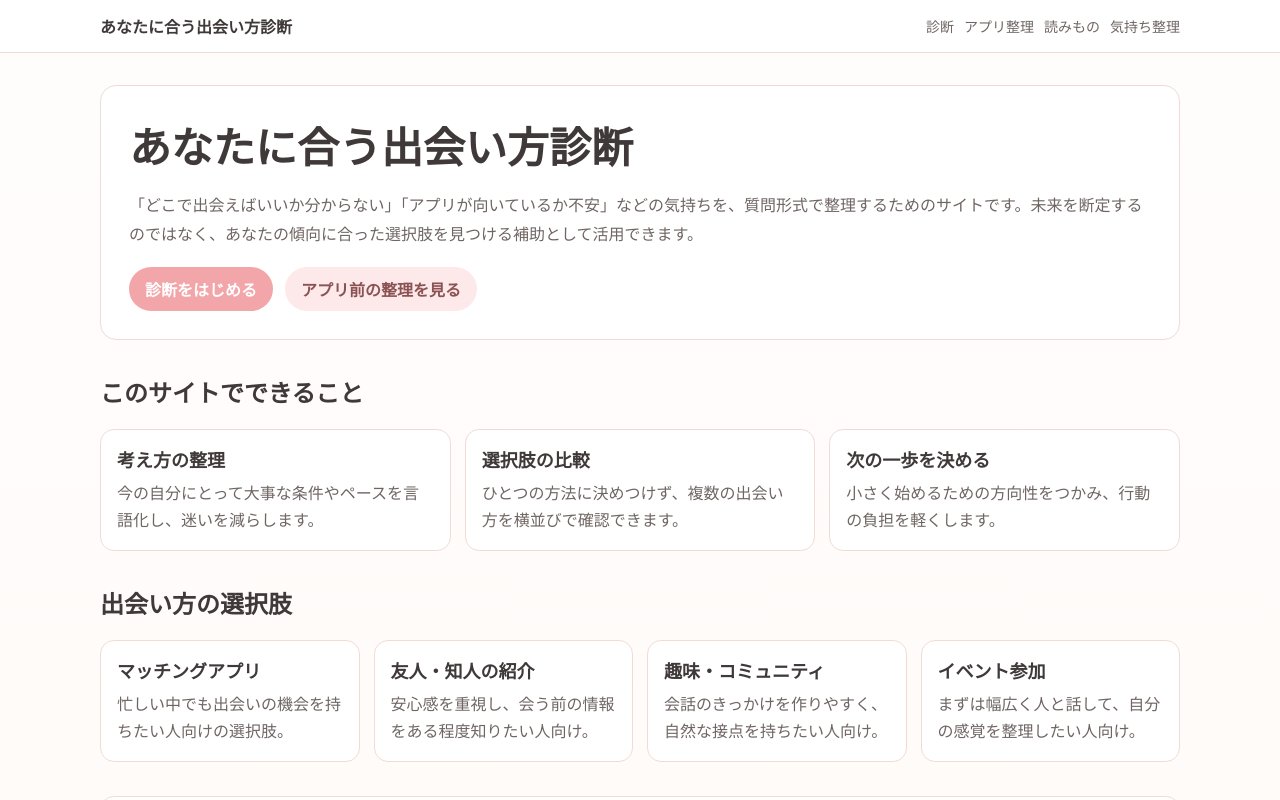
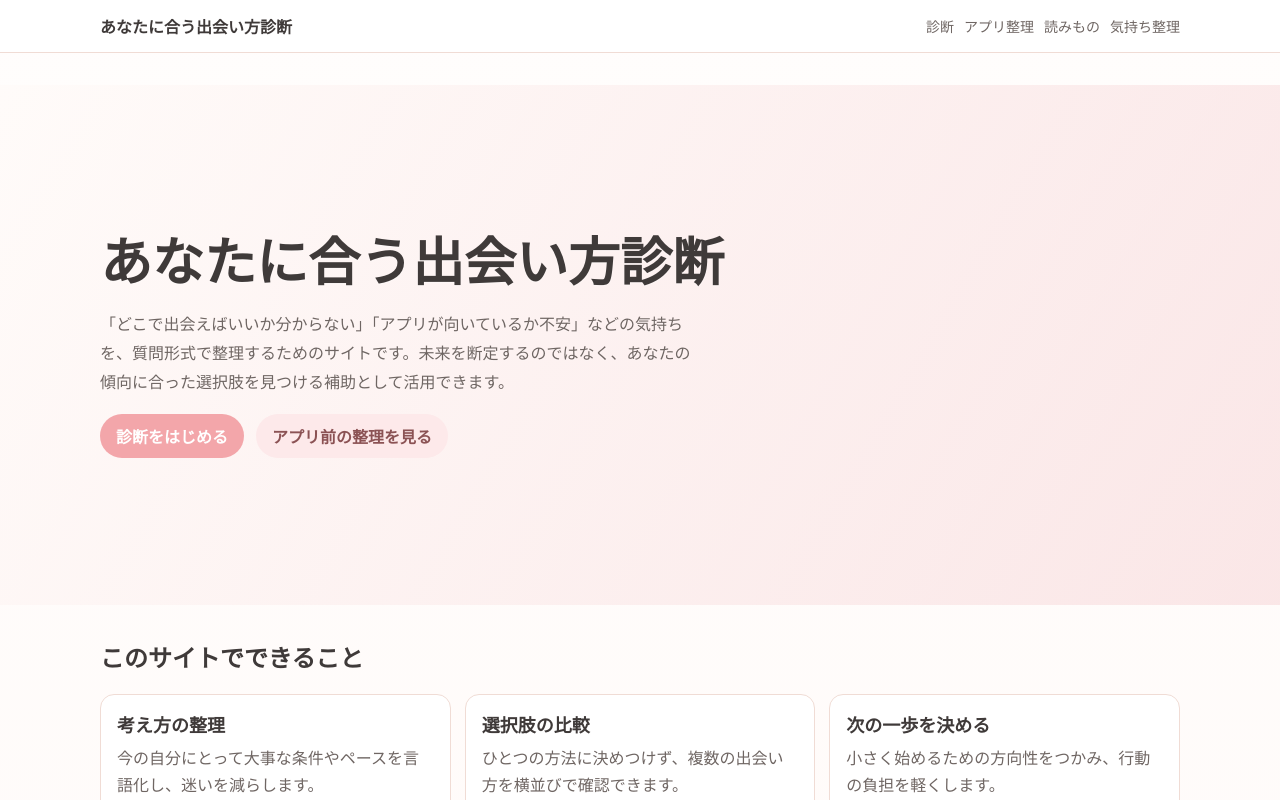
Before and after one commit to kenichis1971-cloud/deai-style-diagnosis-site, a Next.js app: page / in a window 1280 px wide. Shown: the top 800 px of the page. Built offline with nearby package versions, Linux system fonts and the light colour scheme; no server answers.

Commit message:
feat: add top-page background hero foundation

```diff
--- a/app/globals.css
+++ b/app/globals.css
@@ -22,8 +22,35 @@ a { color: inherit; text-decoration: none; }
 .brand { font-weight: 700; }
 .nav { display:flex; flex-wrap:wrap; gap:10px; font-size:14px; color: var(--muted); }
 .main { padding: 32px 0 56px; }
-.hero { background: #fff; border:1px solid var(--line); border-radius:16px; padding:28px; }
-.hero h1 { margin: 0 0 12px; font-size: clamp(26px, 4vw, 42px); }
+.hero {
+  width: 100vw;
+  margin-left: calc(50% - 50vw);
+  margin-right: calc(50% - 50vw);
+  min-height: clamp(320px, 48vw, 520px);
+  display: flex;
+  align-items: center;
+  background-image:
+    linear-gradient(120deg, rgba(255, 251, 249, 0.92), rgba(249, 224, 225, 0.78)),
+    linear-gradient(180deg, rgba(255, 255, 255, 0.2), rgba(255, 255, 255, 0.24));
+  background-size: cover;
+  background-position: center;
+  background-repeat: no-repeat;
+}
+.hero-inner {
+  width: min(1080px, 92%);
+  margin: 0 auto;
+  padding: clamp(42px, 8vw, 98px) 0;
+}
+.hero h1 {
+  margin: 0 0 12px;
+  font-size: clamp(28px, 5vw, 52px);
+  line-height: 1.2;
+  text-shadow: 0 1px 2px rgba(255, 255, 255, 0.45);
+}
+.hero .lead {
+  max-width: 60ch;
+  text-shadow: 0 1px 2px rgba(255, 255, 255, 0.35);
+}
 .lead { color: var(--muted); line-height:1.8; }
 .btn-row { display:flex; flex-wrap:wrap; gap:12px; margin-top:18px; }
 .btn { display:inline-block; padding:10px 16px; border-radius:999px; font-weight:600; }
@@ -39,6 +66,7 @@ a { color: inherit; text-decoration: none; }
 .footer-links { display:flex; flex-wrap:wrap; gap:12px; color:var(--muted); font-size:14px; }
 .notice { font-size:13px; color:var(--muted); margin-top:10px; }
 @media (max-width: 640px){
-  .hero { padding:20px; }
+  .hero { min-height: 290px; }
+  .hero-inner { padding: 38px 0 48px; }
   .header-inner { align-items:flex-start; flex-direction:column; }
 }
--- a/app/page.tsx
+++ b/app/page.tsx
@@ -10,12 +10,14 @@ const options = [
 export default function HomePage() {
   return (
     <>
-      <section className="hero">
-        <h1>あなたに合う出会い方診断</h1>
-        <p className="lead">「どこで出会えばいいか分からない」「アプリが向いているか不安」などの気持ちを、質問形式で整理するためのサイトです。未来を断定するのではなく、あなたの傾向に合った選択肢を見つける補助として活用できます。</p>
-        <div className="btn-row">
-          <Link href="/diagnosis" className="btn btn-primary">診断をはじめる</Link>
-          <Link href="/matching-apps" className="btn btn-secondary">アプリ前の整理を見る</Link>
+      <section className="hero" aria-labelledby="top-hero-title">
+        <div className="hero-inner">
+          <h1 id="top-hero-title">あなたに合う出会い方診断</h1>
+          <p className="lead">「どこで出会えばいいか分からない」「アプリが向いているか不安」などの気持ちを、質問形式で整理するためのサイトです。未来を断定するのではなく、あなたの傾向に合った選択肢を見つける補助として活用できます。</p>
+          <div className="btn-row">
+            <Link href="/diagnosis" className="btn btn-primary">診断をはじめる</Link>
+            <Link href="/matching-apps" className="btn btn-secondary">アプリ前の整理を見る</Link>
+          </div>
         </div>
       </section>
 
```
